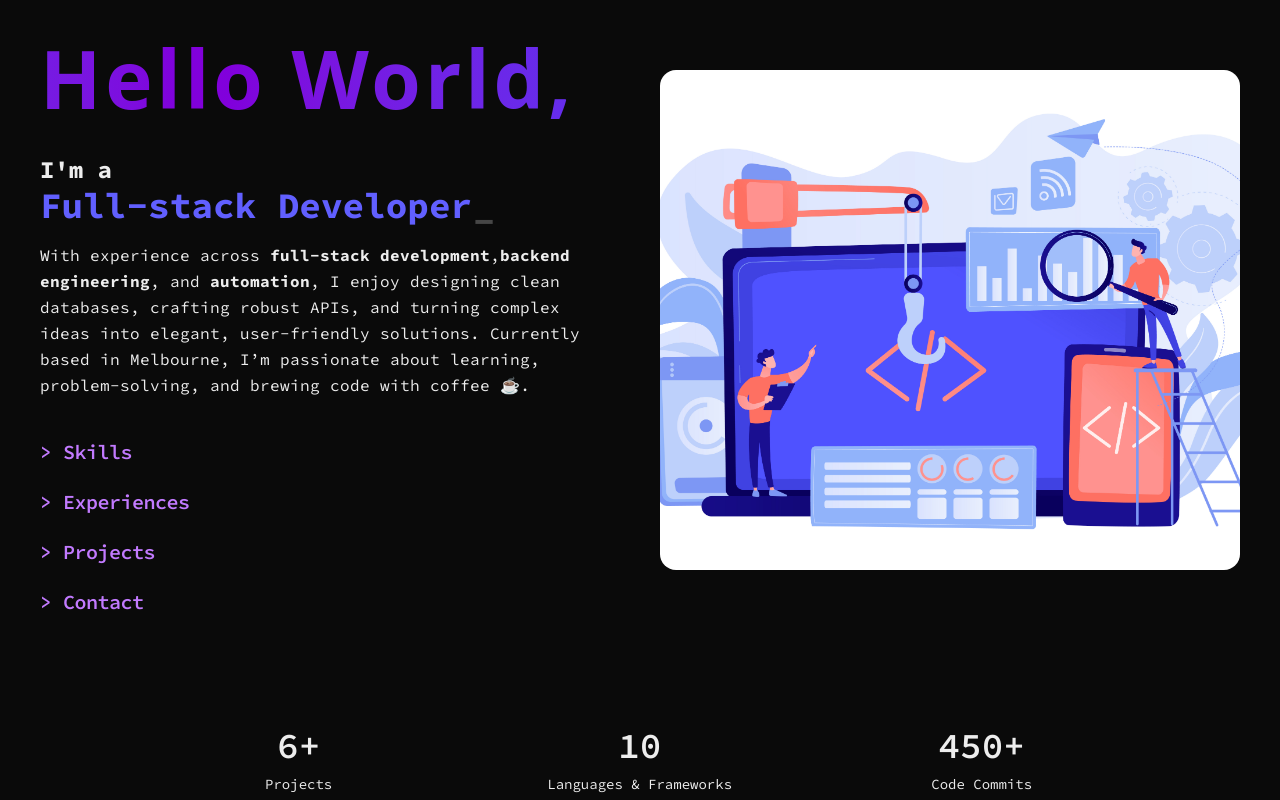
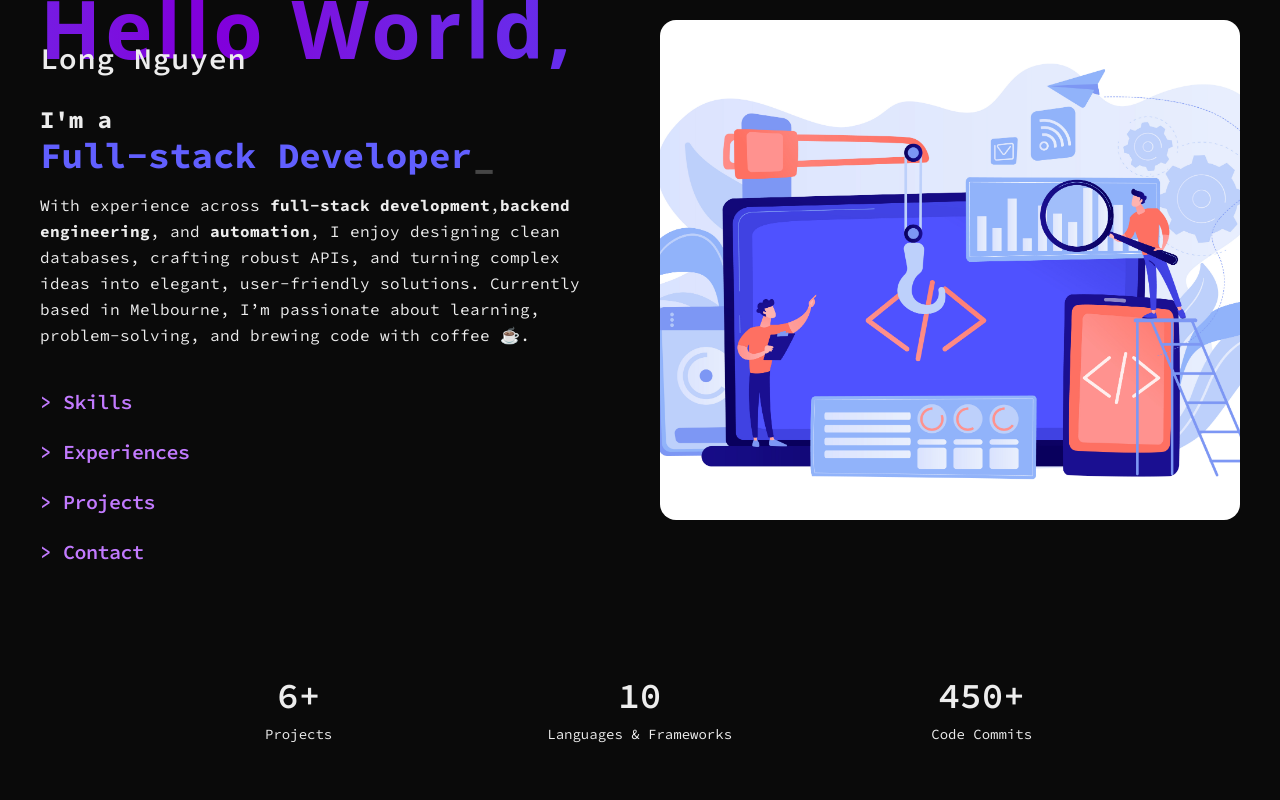
Before and after one commit to LongNgDev/portfolio, a Next.js app: page / in a window 1280 px wide. Shown: the top 800 px of the page. Built offline with nearby package versions, Linux system fonts and the light colour scheme.

Commit message:
Add hero section with links to social media and button to download resume (Missing function to download resume)

```diff
--- a/package.json
+++ b/package.json
@@ -25,6 +25,7 @@
     "postcss": "^8.5.6",
     "react-countup": "^6.5.3",
     "react-fast-marquee": "^1.6.5",
+    "react-icons": "^5.5.0",
     "tailwindcss": "^4",
     "typescript": "^5",
     "typewriter-effect": "^2.22.0",
--- a/src/app/components/heroSection.tsx
+++ b/src/app/components/heroSection.tsx
@@ -1,16 +1,46 @@
 import React from "react";
+import Link from "next/link";
+
+import { FaGithub, FaLinkedinIn } from "react-icons/fa";
+import { FiDownload } from "react-icons/fi";
+import { IconType } from "react-icons/lib";
 
 function HeroSection() {
+	const SOCIAL: Array<{ icon: IconType; path: string }> = [
+		{
+			icon: FaLinkedinIn,
+			path: "https://www.linkedin.com/in/longngdev",
+		},
+		{
+			icon: FaGithub,
+			path: "https://github.com/longngdev",
+		},
+	];
+
 	return (
-		<div className="flex justify-between w-full py-12">
-			<h1 className="text-4xl font-bold uppercase text-cyan-600">
-				Long Nguyen <span className="text-purple-600">Dev</span>
+		<section className="absolute top-0 left-0 flex justify-between w-full px-10 my-10 ">
+			<h1 className="text-3xl font-semibold tracking-wide capitalize">
+				Long Nguyen
 			</h1>
-			<div>
-				<span>LinkedIn</span>
-				<span>github</span>
+			<div className="flex items-center gap-6 px-10 ">
+				<button className="flex items-center gap-2 px-4 py-[6px] uppercase border rounded-full">
+					<span className="text-lg">Resume</span>
+					<FiDownload className="text-xl" />
+				</button>
+				{SOCIAL.map((item, index) => {
+					return (
+						<Link
+							key={index}
+							href={item.path}
+							target="_blank"
+							className="flex items-center justify-center w-10 h-10 border rounded-full"
+						>
+							{React.createElement(item.icon)}
+						</Link>
+					);
+				})}
 			</div>
-		</div>
+		</section>
 	);
 }
 
--- a/src/app/components/navList.tsx
+++ b/src/app/components/navList.tsx
@@ -20,7 +20,7 @@
 					key={item.name}
 					href={item.href}
 					className="group inline-block first:pt-0 pt-4 pb-1 pr-1 text-xl font-semibold tracking-tight text-purple-400
-                 transition-colors duration-300 ease-out hover:text-[var(--text-primary)]"
+                 transition-colors duration-300 ease-out hover:text-[#00F5D4]"
 				>
 					<div className="w-fit">
 						<span className="inline-block transition-transform duration-300 ease-out origin-left will-change-transform transform-gpu group-hover:translate-x-1 group-hover:scale-105">
--- a/src/app/globals.css
+++ b/src/app/globals.css
@@ -3,7 +3,6 @@
 :root {
 	--background: #0a0a0a;
 	--foreground: #ededed;
-	--text-primary: #00f5d4;
 	border: none;
 	padding: 0;
 	margin: 0;
--- a/src/app/page.tsx
+++ b/src/app/page.tsx
@@ -7,13 +7,12 @@
 
 export default function Home() {
 	return (
-		<div className="px-10 mx-auto w-dvw max-w-[1440px]">
+		<div className="px-10 mx-auto w-dvw max-w-[1440px] relative">
 			{/* Main Section */}
 			<div className="flex flex-col items-center justify-center h-dvh">
 				{/* Hero section */}
-				<section className="h-[100px] w-full">
-					<HeroSection />
-				</section>
+				<HeroSection />
+
 				{/* Website URL list */}
 
 				{/* Intro Section */}
```
Also changed, not shown: src/assets/linkedin.png (added), 1 other file (tests, documents, lock files or other folders).
